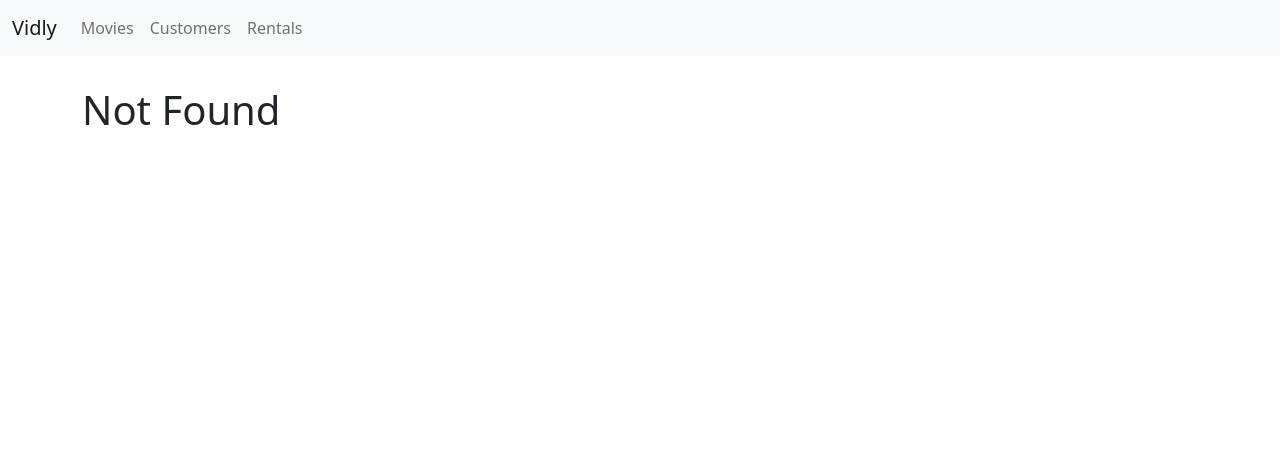
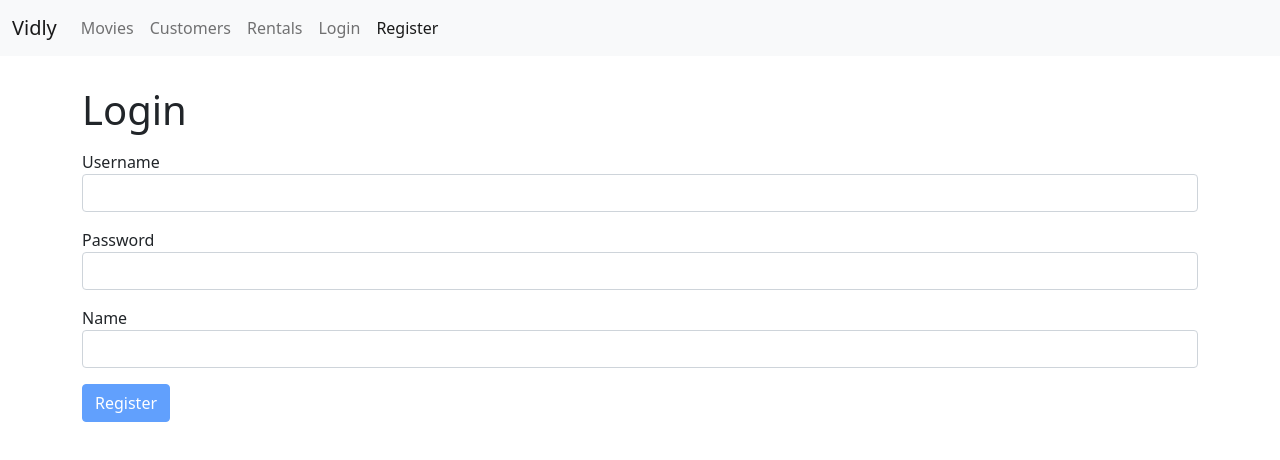
Before and after one commit to tianxueqing1220/codeWithMoch-MasteringReact-Vidly, a React (Create React App) app: page /register in a window 1280 px wide. Before the commit this address led to /not-found. Shown: the top 460 px of the page. Built offline with nearby package versions, Linux system fonts and the light colour scheme.

Commit message:
before searching movies

```diff
--- a/package.json
+++ b/package.json
@@ -8,6 +8,7 @@
     "@testing-library/user-event": "^12.1.10",
     "bootstrap": "^5.0.0-beta1",
     "font-awesome": "^4.7.0",
+    "joi-browser": "^13.4.0",
     "lodash": "^4.17.20",
     "prop-types": "^15.6.2",
     "react": "^17.0.1",
--- a/src/App.js
+++ b/src/App.js
@@ -6,8 +6,9 @@
 import NotFound from './components/notFound';
 import NavBar from './components/common/navBar';
 import MovieForm from './components/movieForm';
+import LoginForm from './components/loginForm';
+import RegisterForm from './components/registerForm';
 import './App.css';
-
 
 function App() {
   return (
@@ -15,6 +16,8 @@
       <NavBar />
       <main className="container">
         <Switch>
+          <Route path="/register" component={RegisterForm} />
+          <Route path="/login" component={LoginForm} />
           <Route path="/movies/:id" component={MovieForm}></Route>
           <Route path="/movies" component={Movies}></Route>
           <Route path="/customers" component={Customers}></Route>
--- /dev/null
+++ b/src/components/common/form.jsx
@@ -0,0 +1,85 @@
+import React, { Component } from 'react';
+import Joi from 'joi-browser'
+import Input from './input'
+import Select from './select'
+
+class Form extends Component {
+    state = {
+        data: {},
+        error: {}
+    }
+
+    validate = () => {
+        const options = { abortEarly: false }
+        const { error } = Joi.validate(this.state.data, this.schema, options)
+        if (!error) return null
+        const errors = {}
+        for (let item of error.details)
+            errors[item.path[0]] = item.message
+        return errors
+    }
+
+    validateProperty = ({name, value}) => {
+        const obj = { [name]: value }
+        const schema = {[name]: this.schema[name]}
+        const {error} = Joi.validate(obj, schema)
+        return error ? error.details[0].message: null
+    }
+
+
+    handleSubmit = e => {
+        e.preventDefault();
+        const errors = this.validate();
+        this.setState({errors: errors || {}})
+        if (errors) return
+
+        this.doSubmit()
+    }
+
+    handleChange = ({ currentTarget: input }) => {
+        const errors = {...this.state.errors}
+        const errorMessage = this.validateProperty(input)
+        if (errorMessage) errors[input.name] = errorMessage
+        else delete errors[input.name]
+
+        const data = {...this.state.data}
+        data[input.name]  = input.value;
+        this.setState({ data, errors })
+    }
+
+    renderButton (label) {
+        return (
+            <button disabled={this.validate()} className="btn btn-primary mt-3">{label}</button>
+        )
+    }
+
+    renderSelect (name, label, options) {
+        const { data, errors } = this.state
+        return (
+            <Select
+                name={name}
+                value={data[name]}
+                label={label}
+                options={options}
+                onChange={this.handleChange}
+                error={errors[name]}
+            />
+        )
+    }
+
+    renderInput (name, label, type = "text") {
+        const { data, errors } = this.state
+        return (
+            <Input
+                type={type}
+                name={name}
+                value={data[name]}
+                label={label}
+                onChange={this.handleChange}
+                error={errors[name]}
+            />
+        )
+    }
+}
+
+export default Form;
--- /dev/null
+++ b/src/components/common/input.jsx
@@ -0,0 +1,12 @@
+import React from 'react';
+
+const Input = ({name, label, error, ...rest}) => {
+    return (
+    <div className="form-group mt-3">
+        <label htmlFor={name}>{label}</label>
+        <input {...rest} name={name} id={name} className="form-control" />
+        {error && <div className="alert alert-danger">{error}</div>}
+    </div> );
+}
+
+export default Input;
--- a/src/components/common/navBar.jsx
+++ b/src/components/common/navBar.jsx
@@ -19,17 +19,13 @@
             <span className="navbar-toggler-icon"></span>
         </button>
         <div className="collapse navbar-collapse" id="navbarNav">
-            <ul className="navbar-nav">
-                <li className="nav-item">
-                    <NavLink className="nav-link" aria-current="page" to="/movies">Movies</NavLink>
-                </li>
-                <li className="nav-item">
-                    <NavLink className="nav-link" to="/customers">Customers</NavLink>
-                </li>
-                <li className="nav-item">
-                    <NavLink className="nav-link" to="/rentals">Rentals</NavLink>
-                </li>
-            </ul>
+            <div className="navbar-nav">
+                <NavLink className="nav-item nav-link" aria-current="page" to="/movies">Movies</NavLink>
+                <NavLink className="nav-item nav-link" to="/customers">Customers</NavLink>
+                <NavLink className="nav-item nav-link" to="/rentals">Rentals</NavLink>
+                <NavLink className="nav-item nav-link" to="/login">Login</NavLink>
+                <NavLink className="nav-item nav-link" to="/register">Register</NavLink>
+            </div>
         </div>
     </div>
   </nav> );
--- /dev/null
+++ b/src/components/common/select.jsx
@@ -0,0 +1,20 @@
+import React from 'react';
+
+const Select = ({name, label, options, error, ...rest}) => {
+    return (
+        <div className="form-group mt-3">
+            <label htmlFor={name}>{label}</label>
+            <select name={name} id={name} {...rest} className="form-control">
+                <option value=""></option>
+                {options.map(option => (
+                    <option key={option._id} value={option._id}>
+                        {option.name}
+                    </option>
+                ))}
+            </select>
+            {error && <div className="alert alert-danger">{error}</div>}
+        </div>
+    );
+}
+
+export default Select;
--- /dev/null
+++ b/src/components/loginForm.jsx
@@ -0,0 +1,35 @@
+import React from 'react';
+import Form from './common/form'
+import Joi from 'joi-browser'
+
+class LoginForm extends Form {
+    state = {
+        data: { username: '', password: '' },
+        errors: {}
+    }
+
+    schema = {
+        username: Joi.string().required().label('Username'),
+        password: Joi.string().required().label('Password')
+    }
+
+    doSubmit = () => {
+        // call the server
+        console.log('submitted')
+    }
+
+    render() {
+        return (
+            <div>
+                <h1>Login</h1>
+                <form onSubmit={this.handleSubmit}>
+                    {this.renderInput("username", "Username")}
+                    {this.renderInput("password", "Password", "password")}
+                    {this.renderButton("Login")}
+                </form>
+            </div>
+        )
+    }
+}
+
+export default LoginForm;
--- a/src/components/movieForm.jsx
+++ b/src/components/movieForm.jsx
@@ -1,12 +1,71 @@
 import React from 'react';
+import Form from './common/form'
+import Joi from 'joi-browser'
+import { getGenres } from '../services/fakeGenreService';
+import { getMovie, saveMovie } from '../services/fakeMovieService';
 
-const MovieForm = ({ match, history }) => {
-    return (
-        <div>
-            <h1>Movie Form {match.params.id}</h1>
-            <button className="btn btn-primary" onClick={() => history.push('/movies')}>Save</button>
-        </div>
-    )
+class MovieForm extends Form {
+    state = {
+        data: {
+            title: '',
+            genreId: '',
+            numberInStock: '',
+            dailyRentalRate: ''
+        },
+        genres: [],
+        errors: {}
+    }
+
+    schema = {
+        _id: Joi.string(),
+        title: Joi.string().required().label('Title'),
+        genreId: Joi.string().required().label("Genre"),
+        numberInStock: Joi.number().required().min(0).max(100).label('Number in Stock'),
+        dailyRentalRate: Joi.number().required().min(0).max(10).label('Daily Rental Rate')
+    }
+
+    componentDidMount() {
+        const genres = getGenres();
+        this.setState({genres});
+
+        const movieId = this.props.match.params.id;
+        if(movieId === 'new') return
+
+        const movie = getMovie(movieId)
+        if (!movie) return this.props.history.replace('/not-found') // Must add return, otherwise the rest of the code would sill be executed
+
+        this.setState({ data: this.mapToViewModal(movie) })
+    }
+
+    mapToViewModal(movie) {
+        return {
+            _id: movie._id,
+            title: movie.title,
+            genreId: movie.genre._id,
+            numberInStock: movie.numberInStock,
+            dailyRentalRate: movie.dailyRentalRate
+        }
+    }
+
+    doSubmit = () => {
+        saveMovie(this.state.data)
+        this.props.history.push("/movies")
+    }
+
+    render() {
+        return (
+            <div>
+                <h1>Movie Form</h1>
+                <form onSubmit={this.handleSubmit}>
+                    {this.renderInput("title", "Title")}
+                    {this.renderSelect("genreId", "Genre", this.state.genres)}
+                    {this.renderInput("numberInStock", "Number In Stock", "number")}
+                    {this.renderInput("dailyRentalRate", "Rate")}
+                    {this.renderButton("Save")}
+                </form>
+            </div>
+        )
+    }
 }
 
 export default MovieForm;
--- a/src/components/movies.jsx
+++ b/src/components/movies.jsx
@@ -1,4 +1,5 @@
 import React, { Component } from 'react';
+import { Link } from 'react-router-dom'
 import MoviesTable from "./moviesTable";
 import Pagination from "./common/pagination";
 import ListGroup from "./common/listGroup";
@@ -69,6 +70,7 @@
                     />
                 </div>
                 <div className="col">
+                    <Link to="/movies/new" className="btn btn-primary" style={{marginBottom: 20}}>New Movies</Link>
                     <p>Showing {totalCount} movies in database</p>
                     <MoviesTable
                         movies={movies}
--- /dev/null
+++ b/src/components/registerForm.jsx
@@ -0,0 +1,37 @@
+import React from 'react';
+import Form from './common/form'
+import Joi from 'joi-browser'
+
+class RegisterForm extends Form {
+    state = {
+        data: { username: '', password: '', name: '' },
+        errors: {}
+    }
+
+    schema = {
+        username: Joi.string().required().email().label('Username'),
+        password: Joi.string().required().min(5).label('Password'),
+        name: Joi.string().required().label('Password')
+    }
+
+    doSubmit = () => {
+        // call the server
+        console.log('submitted')
+    }
+
+    render() {
+        return (
+            <div>
+                <h1>Login</h1>
+                <form onSubmit={this.handleSubmit}>
+                    {this.renderInput("username", "Username")}
+                    {this.renderInput("password", "Password", "password")}
+                    {this.renderInput("name", "Name")}
+                    {this.renderButton("Register")}
+                </form>
+            </div>
+        )
+    }
+}
+
+export default RegisterForm;
--- a/src/services/fakeMovieService.js
+++ b/src/services/fakeMovieService.js
@@ -78,13 +78,13 @@
 
 export function saveMovie(movie) {
   let movieInDb = movies.find(m => m._id === movie._id) || {};
-  movieInDb.name = movie.name;
+  movieInDb.title = movie.title;
   movieInDb.genre = genresAPI.genres.find(g => g._id === movie.genreId);
   movieInDb.numberInStock = movie.numberInStock;
   movieInDb.dailyRentalRate = movie.dailyRentalRate;
 
   if (!movieInDb._id) {
-    movieInDb._id = Date.now();
+    movieInDb._id = Date.now().toString();
     movies.push(movieInDb);
   }
 
```
Also changed, not shown: 2 other files (tests, documents, lock files or other folders).
